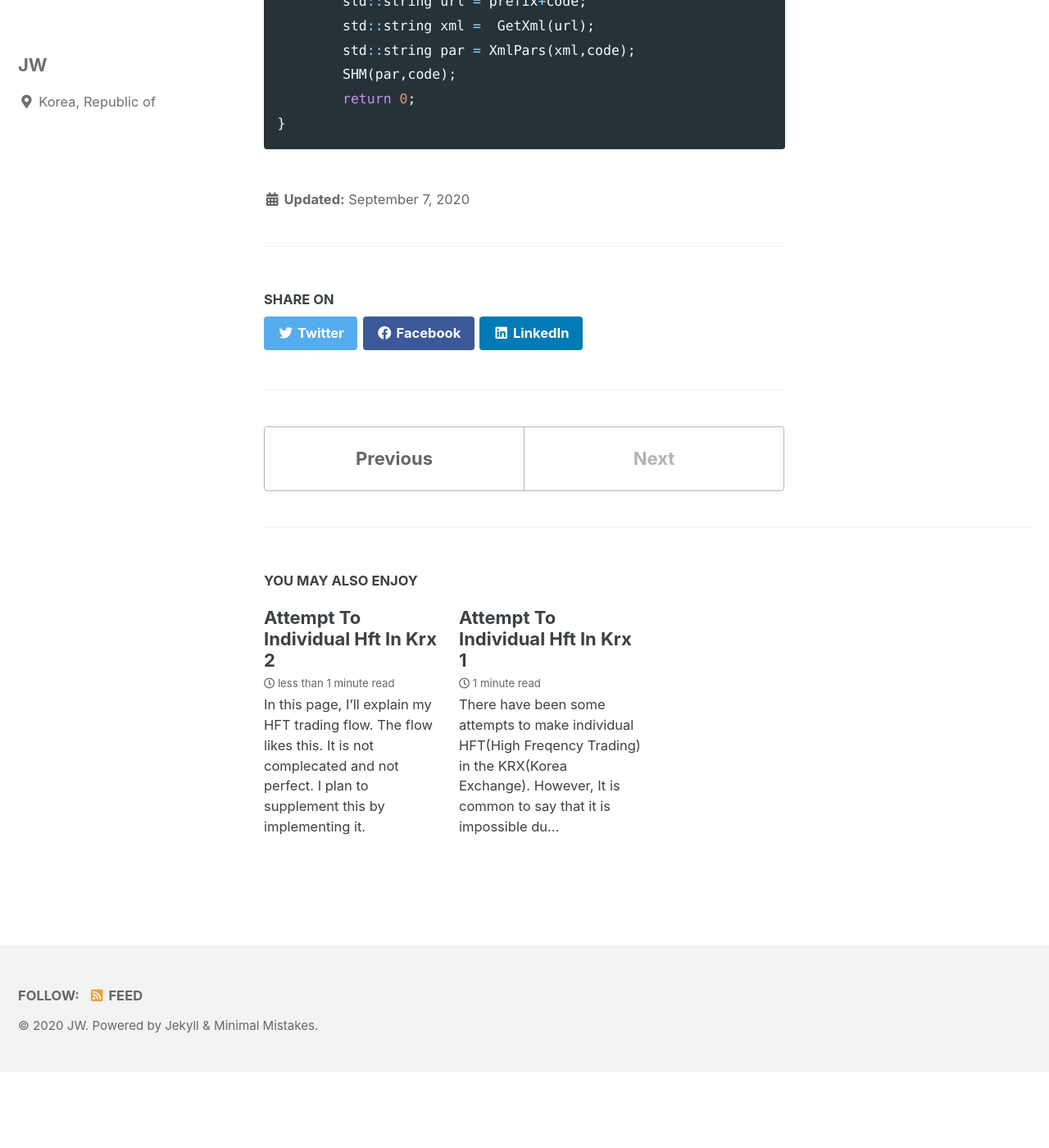
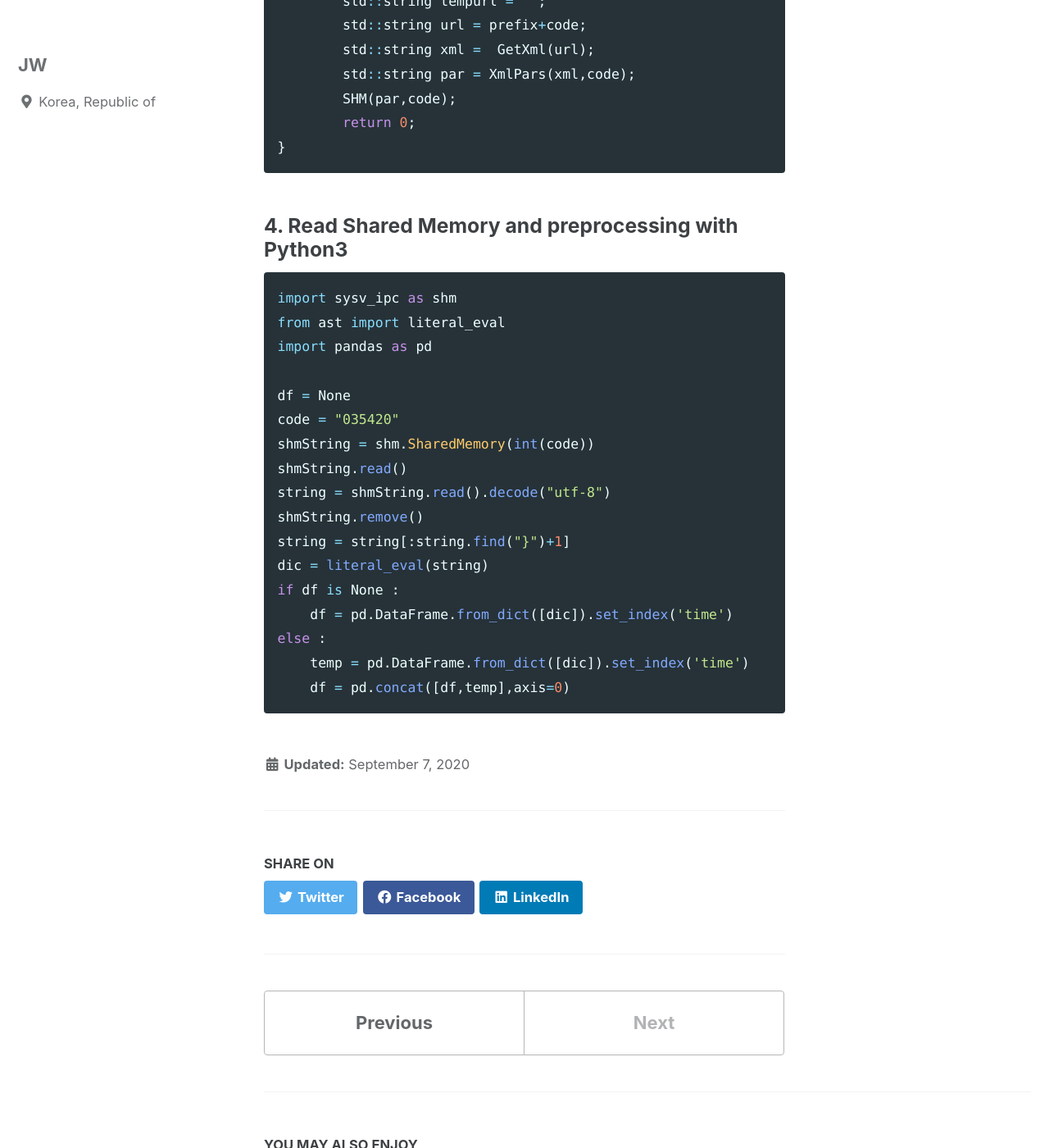
Before and after one commit to jwengr/jwenger.github.io, a Jekyll site: the page built from _posts/2020-09-07-attempt-to-individual-hft-in-krx-3.md, in a window 1280 px wide and 1400 px high, scrolled down 6954 px. Shown: the whole window at 82% size. Built offline with Jekyll 4.4.1, drawn with Linux system fonts in a browser that asks for light colours; cached includes are drawn as plain includes; before the commit the page ends 8261 px from its top, so only the background shows below that.

Commit message:
Update 2020-09-07-attempt-to-individual-hft-in-krx-3.md

```diff
--- a/_posts/2020-09-07-attempt-to-individual-hft-in-krx-3.md
+++ b/_posts/2020-09-07-attempt-to-individual-hft-in-krx-3.md
@@ -196,3 +197,24 @@ int main(void){
         return 0;
 }
 ~~~
+
+### 4. Read Shared Memory and preprocessing with Python3
+~~~python
+import sysv_ipc as shm
+from ast import literal_eval
+import pandas as pd
+
+df = None
+code = "035420"
+shmString = shm.SharedMemory(int(code))
+shmString.read()
+string = shmString.read().decode("utf-8")
+shmString.remove()
+string = string[:string.find("}")+1]
+dic = literal_eval(string)
+if df is None :
+    df = pd.DataFrame.from_dict([dic]).set_index('time')
+else :
+    temp = pd.DataFrame.from_dict([dic]).set_index('time')
+    df = pd.concat([df,temp],axis=0)
+~~~
```
Also changed, not shown: other parts of _posts/2020-09-07-attempt-to-individual-hft-in-krx-3.md (+2 -1 lines).
